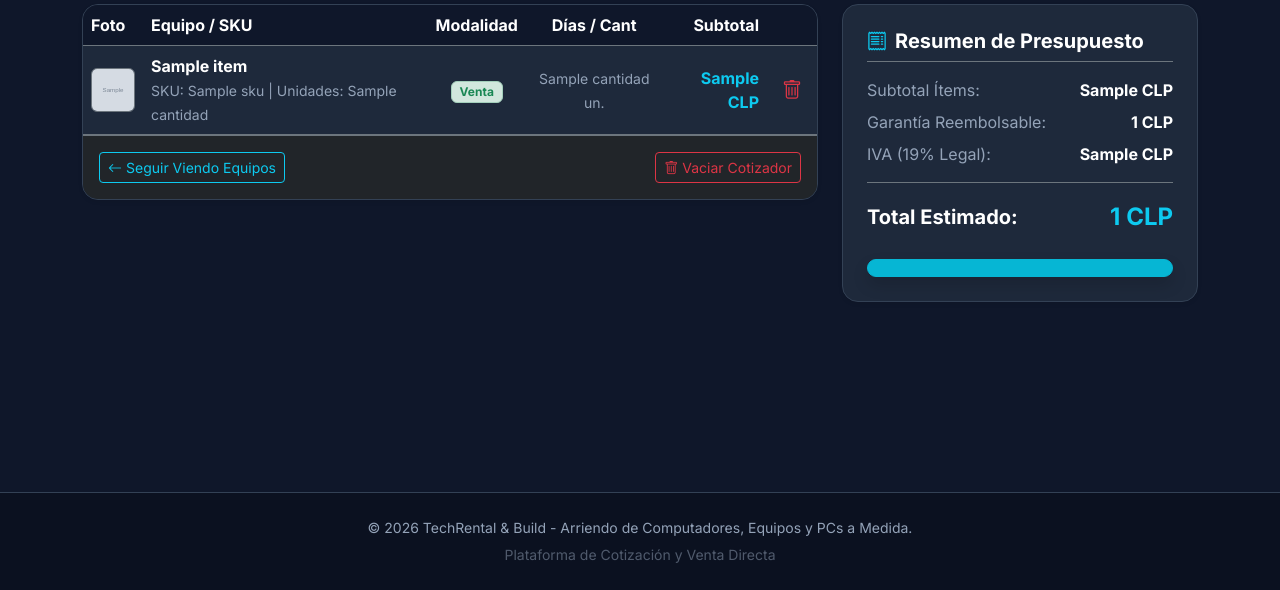
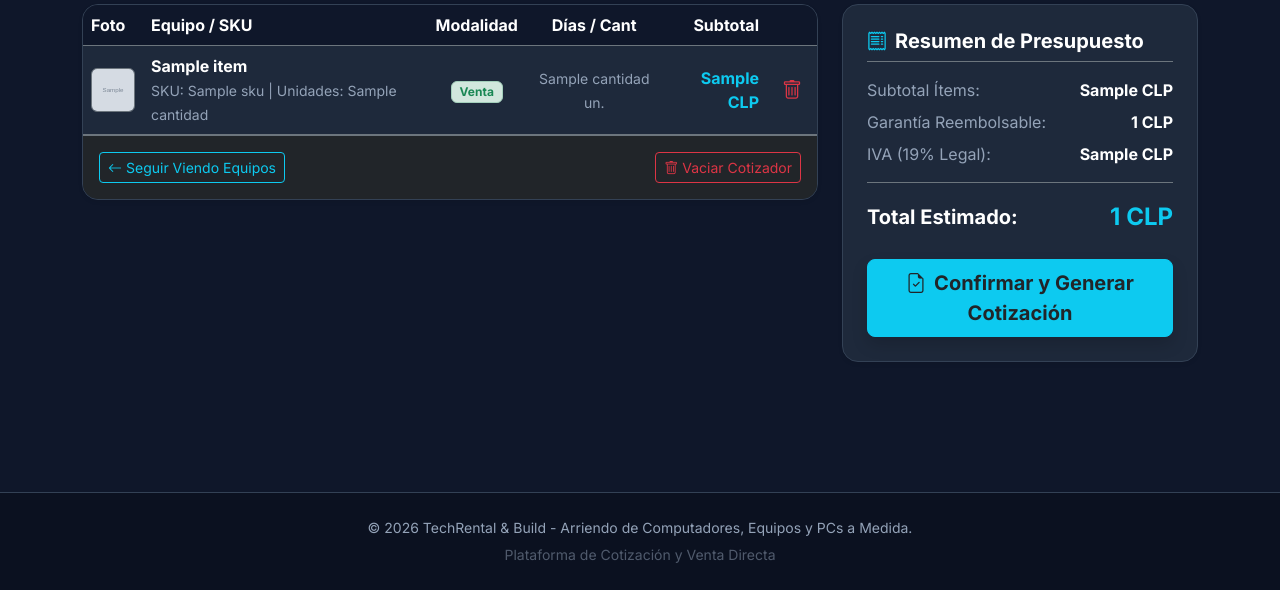
Before and after one commit to b3nj4dz/eva3-backend-BC, a Django app: template apps/cotizaciones/templates/cotizaciones/cotizacion.html in a window 1280 px wide. Shown: the part 210-800 px from the top of the page. Run offline with Django 5.2, Linux system fonts and the light colour scheme; a user stored in the database is signed in; tables that the repository leaves empty hold one stand-in row (values such as "Sample post"); the template is opened without the code that fills it: most values are stand-ins (such as "Sample title", 1, 10 or a date in 2020); grey boxes marked "Sample" are stand-in pictures.

Commit message:
solución en cotizacion (no funcionaba)

```diff
--- a/apps/cotizaciones/templates/cotizaciones/cotizacion.html
+++ b/apps/cotizaciones/templates/cotizaciones/cotizacion.html
@@ -129,7 +129,9 @@
 
             {% if items_cotizacion %}
                 {% if user.is_authenticated %}
-                    <a href="{% url 'cotizaciones:comprobante' %}" class="btn btn-primary btn-lg fw-bold text-dark w-100 shadow">                           </a>
+                    <a href="{% url 'cotizaciones:guardar' %}" class="btn btn-info btn-lg fw-bold text-dark w-100 shadow">
+                        <i class="bi bi-file-earmark-check me-2"></i>Confirmar y Generar Cotización
+                    </a>
                 {% else %}
                     <a href="{% url 'usuarios:login' %}?next={% url 'cotizaciones:ver' %}" class="btn btn-warning btn-lg fw-bold text-dark w-100 shadow">
                         <i class="bi bi-box-arrow-in-right me-2"></i>Inicia Sesión para Confirmar
```
